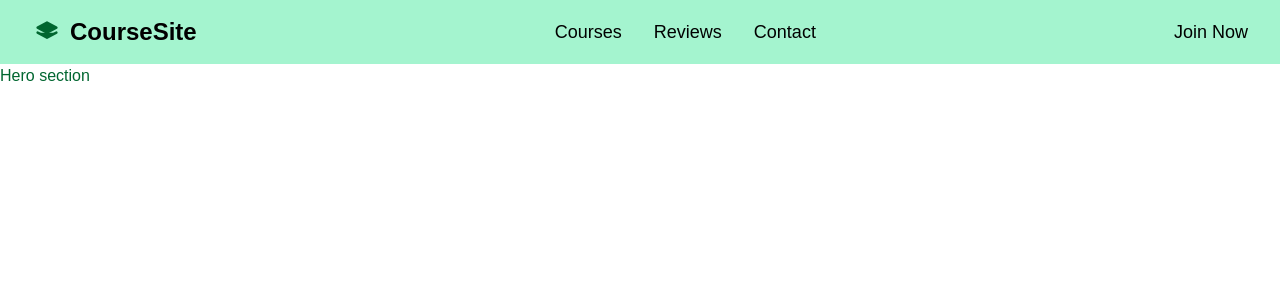
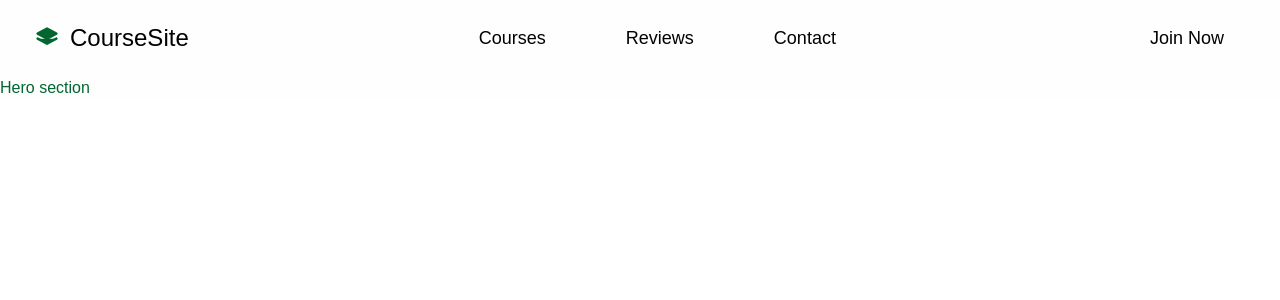
Before and after one commit to Ajnastk/SDEC-Courses, a Next.js app: page / in a window 1280 px wide. Shown: the top 300 px of the page. Built offline with nearby package versions, Linux system fonts and the light colour scheme.

Commit message:
navbar bar add

```diff
--- a/app/layout.js
+++ b/app/layout.js
@@ -1,14 +1,21 @@
-import { Geist, Geist_Mono } from "next/font/google";
+
 import "./globals.css";
 import Navbar from "@/components/Navbar";
 
-const geistSans = Geist({
-  variable: "--font-geist-sans",
+import { Inter } from "next/font/google";
+import localFont from "next/font/local";
+
+// Import Inter from Google Fonts
+const inter = Inter({
+  variable: "--font-inter",
   subsets: ["latin"],
 });
 
-const geistMono = Geist_Mono({
-  variable: "--font-geist-mono",
+// For Poppins, either import from Google Fonts
+import { Poppins } from "next/font/google";
+const poppins = Poppins({
+  variable: "--font-poppins",
+  weight: ["400", "500", "600", "700"],
   subsets: ["latin"],
 });
 
@@ -20,9 +27,9 @@ export const metadata = {
 export default function RootLayout({ children }) {
   return (
     <html lang="en">
-      <body
-        className={`${geistSans.variable} ${geistMono.variable} antialiased`}
-      >
+     <body
+  className={`${poppins.variable} ${inter.variable} font-poppins antialiased`}
+>
         <Navbar/>
         {children}
       </body>
--- a/app/page.js
+++ b/app/page.js
@@ -2,7 +2,7 @@ import { Hero } from "@/components/Hero";
 
 export default function Home() {
   return (
-    <div className="">
+    <div className="bg-[#fffefe]">
       <Hero />
     </div>
   );
--- a/components/BoostYourSkills.jsx
+++ b/components/BoostYourSkills.jsx
@@ -1,5 +1,5 @@
 import { Users, Calendar, Mail } from "lucide-react";
-import contents from "@/contents";
+import contents from "@/Contents";
 
 export default function BoostYourSkills() {
   const data = contents.BoostyourSkillsData;
--- a/components/Navbar.js
+++ b/components/Navbar.js
@@ -1,106 +1,109 @@
 "use client"
 import { useState } from 'react';
-import Link from 'next/link';
-import Image from 'next/image';
-import { X } from 'lucide-react';
 
-const Navbar = () => {
+export default function StaggeredMenuDemo() {
   const [mobileMenuOpen, setMobileMenuOpen] = useState(false);
 
   const toggleMobileMenu = () => {
     setMobileMenuOpen(!mobileMenuOpen);
   };
 
+  // Menu items with staggered delay for animations
+  const menuItems = [
+    { name: "Courses", href: "#", delay: "delay-100" },
+    { name: "Contact", href: "#", delay: "delay-200" },
+    { name: "Reviews", href: "#", delay: "delay-300" },
+    { name: "Join Now", href: "#", delay: "delay-400" }
+  ];
+
   return (
-    <>
+    <div className="relative">
       {/* Desktop Navbar */}
-      <nav className="flex justify-between items-center px-8 py-4 bg-emerald-200">
-        <Link href="/" className="flex items-center text-2xl font-bold text-black">
+      <nav className="flex Lg:justify-around sm:justify-between md:justify-between justify-between px-8 py-4 bg-[#fffefe] z-30 relative">
+        <a href="#" className="flex items-center text-2xl text-black font-light">
           <div className="mr-2 text-green-800">
             <svg width="30" height="30" viewBox="0 0 24 24" fill="currentColor" xmlns="http://www.w3.org/2000/svg">
               <path d="M19.5 12.5L12 16.5L4.5 12.5M19.5 8.5L12 12.5L4.5 8.5L12 4.5L19.5 8.5Z" stroke="currentColor" strokeWidth="2" strokeLinecap="round" strokeLinejoin="round"/>
             </svg>
           </div>
           CourseSite
-        </Link>
+        </a>
 
         {/* Desktop Menu */}
         <div className="hidden md:flex space-x-8 text-black">
-          <Link href="/courses" className="text-lg">
-            Courses
-          </Link>
-          <Link href="/reviews" className="text-lg">
-            Reviews
-          </Link>
-          <Link href="/contact" className="text-lg">
-            Contact
-          </Link>
+          <a href="#" className="text-lg rounded-[10px] px-6 py-2 transition-colors duration-700 hover:bg-purple-100">Courses</a>
+          <a href="#" className="text-lg rounded-[10px] px-6 py-2 transition-colors duration-700 hover:bg-purple-100">Reviews</a>
+          <a href="#" className="text-lg rounded-[10px] px-6 py-2 transition-colors duration-700 hover:bg-purple-100">Contact</a>
         </div>
 
-        <Link href="/join" className="hidden md:block text-lg text-black">
-          Join Now
-        </Link>
+        <a href="#" className="hidden md:block text-lg text-black rounded-[10px] px-6 py-2 transition-colors duration-700 hover:bg-purple-100">Join Now</a>
 
-        {/* Mobile Menu Button */}
-
+        {/* Mobile Menu Button with Animation */}
         <button
-          className="block md:hidden"
+          className="block md:hidden relative z-50 focus:outline-none"
           onClick={toggleMobileMenu}
           aria-label="Toggle menu"
         >
-          <svg width="24" height="24" viewBox="0 0 24 24" fill="none" xmlns="http://www.w3.org/2000/svg">
-            <path d="M3 12H21M3 6H21M3 18H21" stroke="currentColor" color='black' strokeWidth="2" strokeLinecap="round" strokeLinejoin="round"/>
-          </svg>
+          <div className="relative w-6 h-6">
+            {/* Three line icon transforms to X */}
+            <span
+              className={`absolute h-0.5 w-6 bg-black transform transition duration-300 ease-in-out ${
+                mobileMenuOpen ? 'rotate-45 translate-y-2.5' : ''
+              }`}
+              style={{top: '30%'}}
+            />
+            <span
+              className={`absolute h-0.5 w-6 bg-black transform transition duration-300 ease-in-out ${
+                mobileMenuOpen ? 'opacity-0' : 'opacity-100'
+              }`}
+              style={{top: '60%'}}
+            />
+            <span
+              className={`absolute h-0.5 w-6 bg-black transform transition duration-300 ease-in-out ${
+                mobileMenuOpen ? '-rotate-45 -translate-y-2.5' : ''
+              }`}
+              style={{top: '90%'}}
+            />
+          </div>
         </button>
       </nav>
 
-      {/* Mobile Menu Overlay */}
-      {/* Mobile Sidebar Menu - Only shows on small screens (below md breakpoint) */}
+      {/* Mobile Menu - Container that slides down */}
       <div
-        className={`lg:hidden fixed inset-0 bg-white shadow-xl z-50 flex flex-col w-full rounded-b-3xl sm:max-h-[610px] max-h-[590px] p-4 transition-transform duration-300 ease-in-out transform ${
-          mobileMenuOpen ? "translate-y-0" : "-translate-y-full"
+        className={`absolute left-0 right-0 bg-[#fffefe] shadow-lg z-20 transform transition-all duration-300 ease-in-out overflow-hidden ${
+          mobileMenuOpen ? 'max-h-screen opacity-100' : 'max-h-0 opacity-0'
         }`}
+
       >
-        {mobileMenuOpen && (
-        <div className="fixed inset-0 bg-white z-50 p-4">
-          <div className="flex justify-between items-center mb-6">
-            <Link href="/" className="flex items-center text-2xl font-bold text-black">
-              <div className="mr-2">
-                <svg width="30" height="30" viewBox="0 0 24 24" fill="currentColor" xmlns="http://www.w3.org/2000/svg">
-                  <path d="M19.5 12.5L12 16.5L4.5 12.5M19.5 8.5L12 12.5L4.5 8.5L12 4.5L19.5 8.5Z" stroke="currentColor" strokeWidth="2" strokeLinecap="round" strokeLinejoin="round"/>
-                </svg>
-              </div>
-              CourseSite
-            </Link>
-            <button
-            className='text-black'
-              onClick={toggleMobileMenu}
-              aria-label="Close menu"
-            >
-              <X size={24} />
-            </button>
-          </div>
-
+        <div className="p-4">
           <div className="flex flex-col text-black">
-            <Link href="/courses" className="py-4 border-b border-gray-100 text-lg">
-              Courses
-            </Link>
-            <Link href="/contact" className="py-4 border-b border-gray-100 text-lg">
-              Contact
-            </Link>
-            <Link href="/reviews" className="py-4 border-b border-gray-100 text-lg">
-              Reviews
-            </Link>
-            <Link href="/join" className="py-4 border-b border-gray-100 text-lg">
-              Join Now
-            </Link>
+            {menuItems.map((item, index) => (
+              <a
+                key={index}
+                href={item.href}
+                className={`py-4 border-b-[0.2px] border-b-gray-400  text-lg transform transition-all duration-500 ${item.delay} ${
+                  mobileMenuOpen
+                    ? 'translate-y-0 opacity-100'
+                    : '-translate-y-8 opacity-0'
+                }`}
+                onClick={(e) => {
+                  e.preventDefault(); // Prevent navigation in demo
+                }}
+              >
+                {item.name}
+              </a>
+            ))}
           </div>
         </div>
-      )}
       </div>
 
-    </>
+      {/* Backdrop overlay when menu is open */}
+      <div
+        className={`absolute inset-0 bg-black z-10 transition-opacity duration-300 ${
+          mobileMenuOpen ? 'opacity-30' : 'opacity-0 pointer-events-none'
+        }`}
+        onClick={toggleMobileMenu}
+      />
+    </div>
   );
-};
-
-export default Navbar;
+}
--- a/tailwind.config.mjs
+++ b/tailwind.config.mjs
@@ -22,6 +22,7 @@ export default {
       fontFamily: {
         poppins: ["Poppins", "sans-serif"],
         inter: ['var(--font-inter)'],
+        sans: ['var(--font-poppins)', 'system-ui', 'sans-serif'],
       },
     },
     plugins: [],
```
